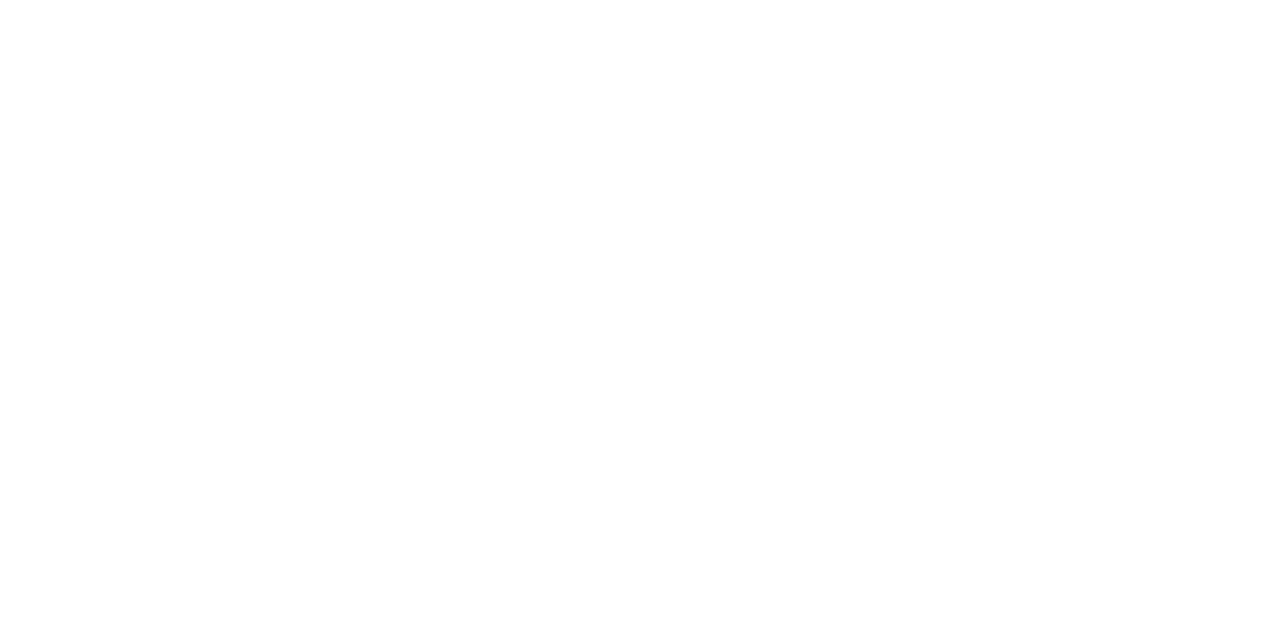
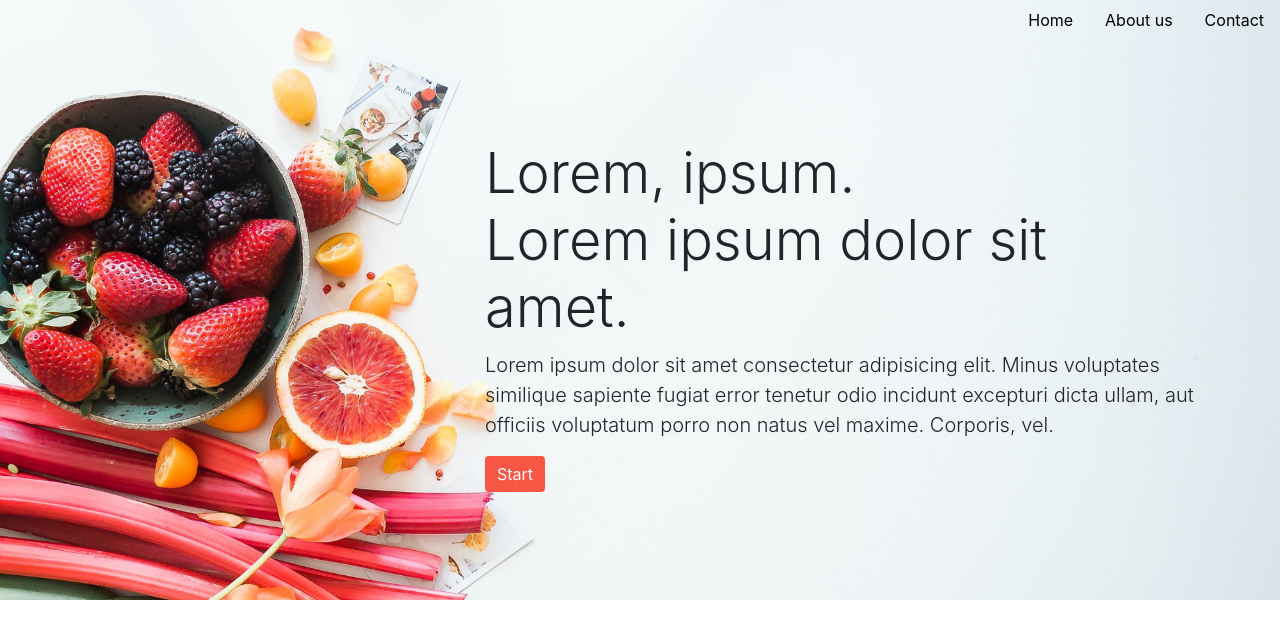
Before and after one commit to ateki/CookingRepo, a plain HTML site: page index.html in a window 1280 px wide. Drawn offline with nearby package versions, Linux system fonts and the light colour scheme.

Commit message:
navbar and jumbotron

```diff
--- a/assets/css/style.css
+++ b/assets/css/style.css
@@ -0,0 +1,33 @@
+.jumbotron {
+    min-height: 600px;
+    background-image: url(../images/cooking1.jpg);
+    background-size: cover;
+    padding-top: 0;
+
+}
+
+.fl {
+    display: flex;
+    justify-content: flex-end;
+    color: black;
+}
+
+
+.display-4 {
+    margin-left: 400px;
+    margin-top: 100px;
+}
+
+.lead {
+    margin-left: 400px;
+}
+
+#navlink {
+    color: black;
+}
+
+#btnjumbo {
+    margin-left: 400px;
+    background-color: rgb(248, 86, 68);
+    border: none;
+}
--- a/index.html
+++ b/index.html
@@ -4,9 +4,26 @@
     <meta charset="UTF-8">
     <meta http-equiv="X-UA-Compatible" content="IE=edge">
     <meta name="viewport" content="width=device-width, initial-scale=1.0">
+    <link rel="stylesheet" href="https://stackpath.bootstrapcdn.com/bootstrap/4.3.1/css/bootstrap.min.css"    integrity="sha384-ggOyR0iXCbMQv3Xipma34MD+dH/1fQ784/j6cY/iJTQUOhcWr7x9JvoRxT2MZw1T" crossorigin="anonymous">
+    <link rel="stylesheet" href="./assets/css/style.css">
     <title>Cooking App</title>
 </head>
 <body>
 
+    <div class="jumbotron jumbotron-fluid">
+        <nav class="n">
+          <div class="fl">
+           <a id="navlink" class="c nav-item nav-link active" href="#">Home <span class="sr-only">(current)</span></a>
+           <a id="navlink" class="c nav-item nav-link" href="#">About us</a>
+           <a id="navlink" class="c nav-item nav-link" href="#">Contact</a>
+          </div>
+       </nav>
+        <div class="container">
+          <h1 class="display-4">Lorem, ipsum. <br> Lorem ipsum dolor sit amet.</h1>
+          <p class="lead"> Lorem ipsum dolor sit amet consectetur adipisicing elit. Minus voluptates similique sapiente fugiat error tenetur odio incidunt excepturi dicta ullam, aut officiis voluptatum porro non natus vel maxime. Corporis, vel. </p>
+          <button type="button" id="btnjumbo" class="btn btn-primary">Start</button>
+        </div>
+      </div>
+
 </body>
 </html>
```
Also changed, not shown: assets/images/cooking1.jpg (added).
